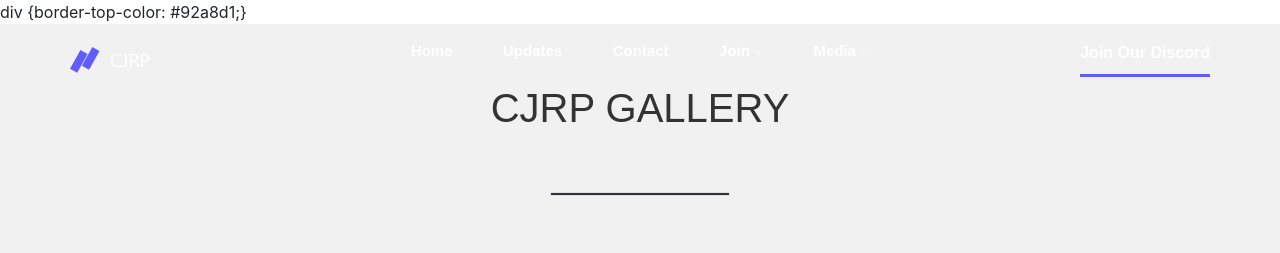
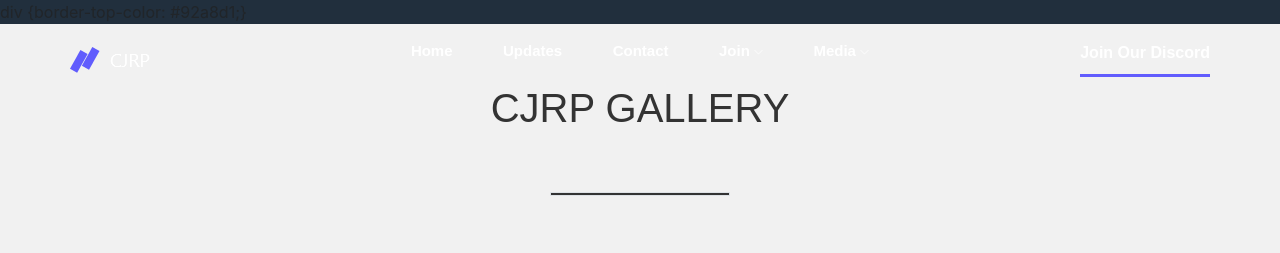
Before and after one commit to CJRPFIVEM/CJRPFIVEM.github.io, a PHP site: page /gallery.html in a window 1280 px wide. Shown: the top 253 px of the page. Run offline with PHP 8.4, Linux system fonts and the light colour scheme; some web fonts are replaced.

Commit message:
Update gallery.css

```diff
--- a/gallery.css
+++ b/gallery.css
@@ -70,3 +70,6 @@
     flex: 100%;
   }
 }
+body {
+  background-color: #212F3D;
+}
```
